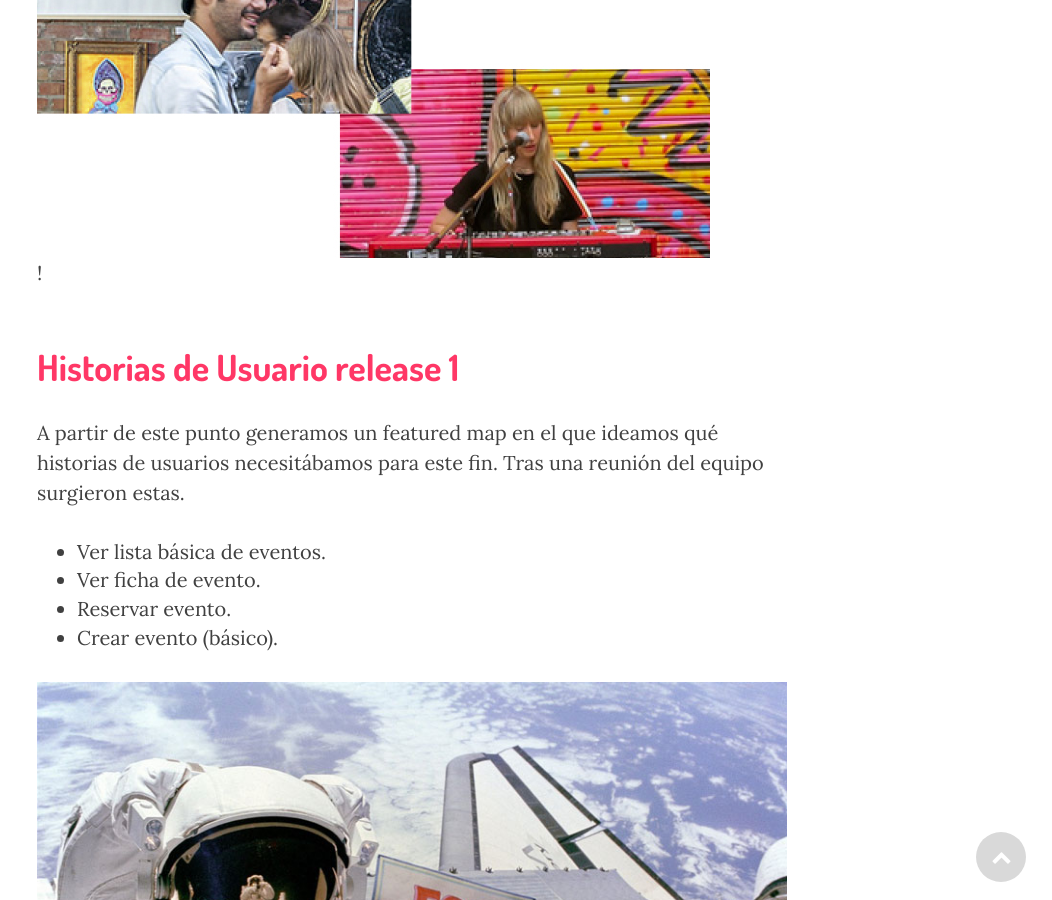
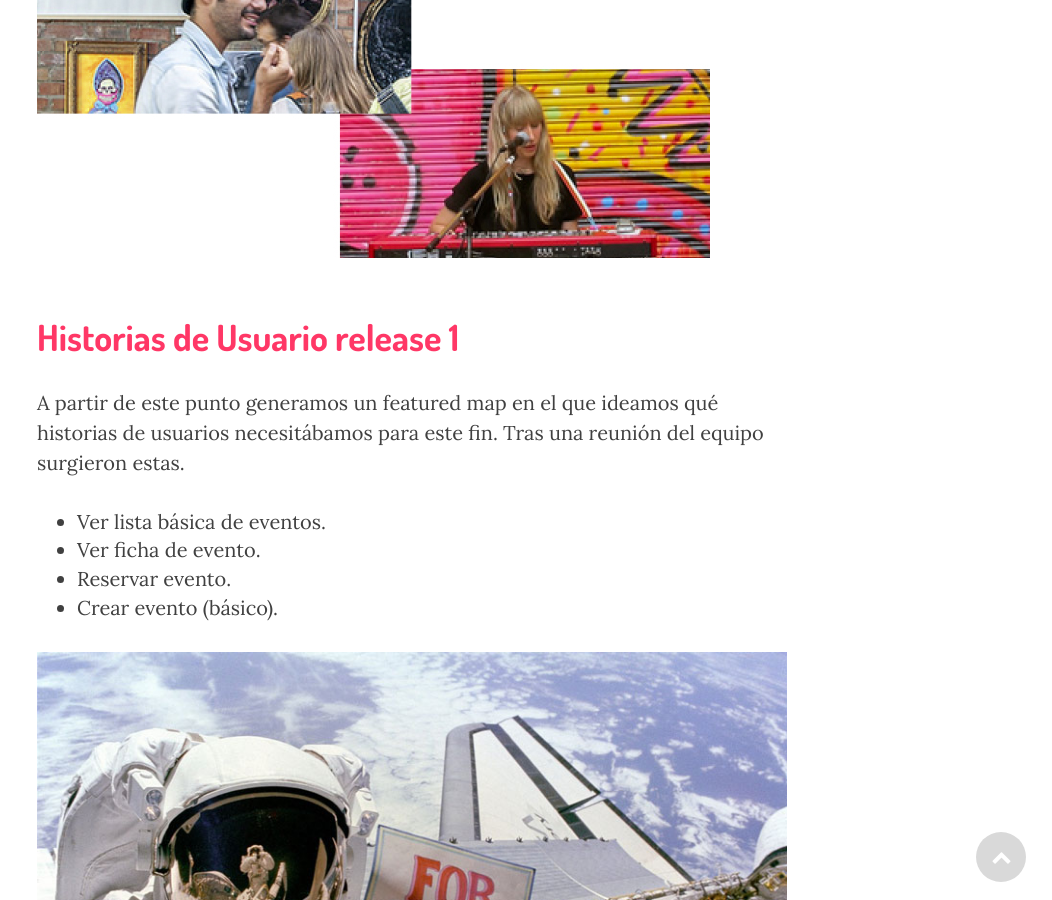
Before and after one commit to Rooof-Project/memoria, a Jekyll site: the page built from _posts/2015-04-16-Release-1.markdown, in a window 1280 px wide and 900 px high, scrolled down 4704 px. Shown: the whole window, without its empty margins (228-1280 px from the left). Built offline with Jekyll 4.4.1, drawn with Linux system fonts in a browser that asks for light colours; nearby versions of some CDN libraries.

Commit message:
Imagenes personas

```diff
--- a/_posts/2015-04-16-Release-1.markdown
+++ b/_posts/2015-04-16-Release-1.markdown
@@ -57,7 +57,7 @@ published: true
 
 <a href="#">
     <img src="{{ site.baseurl }}/img/pepe-daniela.jpg" alt="Pepe y Daniela">
-</a>!
+</a>
 
 
 <h2 class="section-heading">Historias de Usuario release 1</h2>
```
